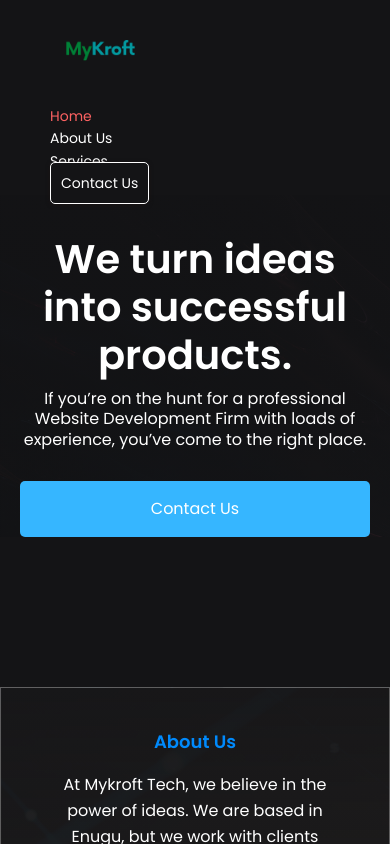
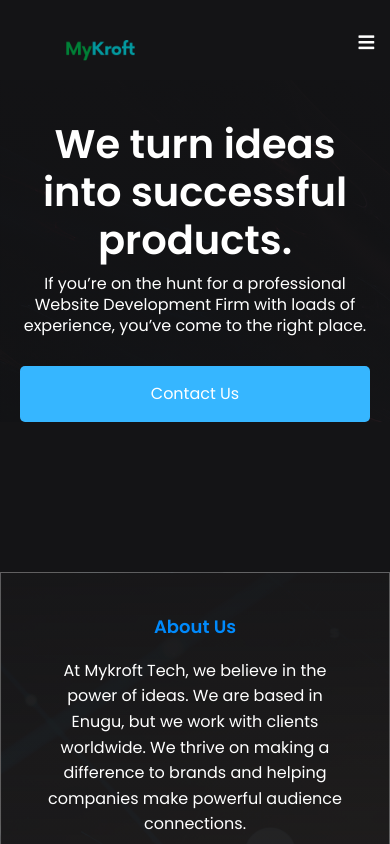
Before and after one commit to Mykroft-Tech/kroft-landing-page, a React (Create React App) app: page / in a window 390 px wide. Built offline with nearby package versions, Linux system fonts and the light colour scheme.

Commit message:
mobile hamburger added

```diff
--- a/src/App.css
+++ b/src/App.css
@@ -494,6 +494,132 @@ footer .footer-socials p {
 }
 
 
+
+.nav-menu {
+  display: grid;
+  grid-template-columns: repeat(4, auto);
+  grid-gap: 10px;
+  list-style: none;
+  text-align: center;
+  width: 60vw;
+  justify-content: end;
+  margin-right: 2rem;
+}
+
+.nav-item {
+  height: 80px;
+}
+
+
+
+
+.menu-icon {
+  display: none;
+}
+
+@media screen and (max-width: 960px) {
+  .NavbarItems {
+    position: relative;
+  }
+
+  nav {
+    position: sticky;
+    top: 0;
+    z-index: 999;
+    height: 80px;
+  }
+
+  .nav-menu {
+    display: flex;
+    flex-direction: column;
+    width: 100%;
+    height: 90vh;
+    position: absolute;
+    top: 80px;
+    left: -100%;
+    opacity: 1;
+    transition: all 0.5s ease;
+  }
+
+  .nav-menu li a {
+    padding: 0;
+  }
+
+  .nav-menu li {
+    margin-top: 4rem;
+  }
+
+  .nav-menu.active {
+    background: #141416;
+    left: 0;
+    opacity: 1;
+    transition: all 0.5s ease;
+    z-index: 1;
+  }
+
+  .menu-icon {
+    display: block;
+    position: absolute;
+    top: 0;
+    right: 0;
+    transform: translate(-100%, 100%);
+    font-size: 1.8rem;
+    cursor: pointer;
+    margin: auto;
+  }
+
+  .fa-times {
+    color: #fff;
+    font-size: 2rem;
+  }
+
+  .about-container {
+    display: block;
+  }
+
+  .about-grid {
+    padding: 70px;
+    display: block;
+    grid-template-columns: repeat(2, 1fr);
+    grid-column-gap: 2rem;
+    flex: 2 1;
+  }
+
+  .about p {
+    font-size: 16px;
+    text-align: center;
+  }
+
+  .grid-1 {
+    position: static;
+    top: -119px;
+  }
+
+  .grid-1 {
+    position: static;
+  }
+
+  .grid-3 {
+    margin-bottom: 0px;
+  }
+
+  .grid-4 {
+    margin-top: 4rem;
+  }
+
+  .grid {
+    padding: 0;
+    margin: 4rem auto;
+  }
+
+  .grid div {
+    padding: 1.5rem;
+  }
+
+
+}
+
+
 /* Extra small devices (phones, 600px and down) */
 @media only screen and (max-width: 600px) {
 /* Navbar Mobile Styling */
--- a/src/Component/Navbar.js
+++ b/src/Component/Navbar.js
@@ -1,32 +1,50 @@
-import React from 'react';
+import React, {useState} from 'react';
 import logo from '../Assets/Img/Logo.png';
-import { Link } from 'react-router-dom';
-import {Link as Lik} from 'react-scroll';
+import { Link as Lk } from 'react-router-dom';
+// import {Link} from 'react-scroll';
 
 function Navbar() {
+    const [click, setClick] = useState(false);
+
+    const handleClick = () => {
+        setClick(!click);
+    }
+
+    const closeMobileMenu = () => {
+        setClick(false);
+    }
     return (
         <>
             <nav className="navbar">
                 <div>
-                    <Link to="/">
+                    <Lk to="/">
                         <img src={logo} alt="" />
-                    </Link>
+                    </Lk>
                 </div>
-                <ul>
+                {/* <i class="fas fa-bars"></i> */}
+                {/* <i class="fas fa-times"></i> */}
+                <div className="menu-icon" onClick={handleClick}>
+                    <i className={click ? 'fas fa-2x fa-times': 'fas fa-bars'} />
+                </div>
+                <ul className={click ? 'nav-menu active' : 'nav-menu'} >
                     <li>
-                        <Link className="current" to="/">
+                        <Lk className="current" to="/" onClick={closeMobileMenu}>
                             Home
-                        </Link>
+                        </Lk>
                     </li>
                     <li>
-                        <Link to="about" smooth={true} duration={1000}>About Us</Link>
+                        <Lk to="about" onClick={closeMobileMenu}>
+                            About Us
+                        </Lk>
                     </li>
                     <li>
-                        <Link to="services" smooth={true} duration={1000}>Services</Link>
+                        <Lk to="services" onClick={closeMobileMenu}>
+                            Services
+                        </Lk>
                     </li>
-                    <Link className="nav-button" to="/contact">
+                    <Lk className="nav-button" onClick={closeMobileMenu} to="/contact">
                         Contact Us
-                    </Link>
+                    </Lk>
                 </ul>
             </nav>
         </>
```
